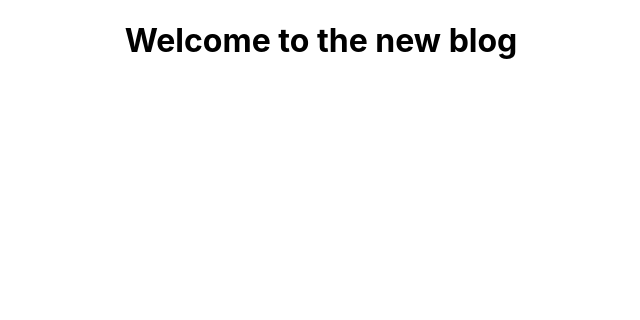
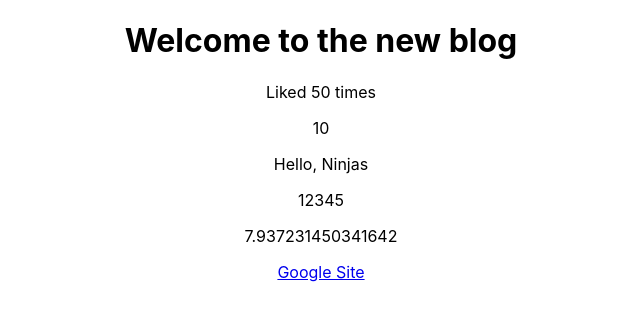
Before and after one commit to andydangit/Ninja-Modern-React, a React (Create React App) app: page / in a window 1280 px wide. Shown: the top 320 px of the page, without its empty margins (319-959 px from the left). Built offline with nearby package versions, Linux system fonts and the light colour scheme.

Commit message:
Add multiple variable

```diff
--- a/src/App.js
+++ b/src/App.js
@@ -3,11 +3,22 @@
 function App() {
 
 const title = "Welcome to the new blog";
+const likes = 50;
+const link = "http://www.google.com"
 
   return (
     <div className="App">
       <div className="content">
         <h1> { title } </h1>
+        <p> Liked { likes } times </p>
+
+      <p> { 10 } </p>
+      <p> { "Hello, Ninjas"  } </p>
+      <p> { [1,2,3,4,5] } </p>
+      <p> { Math.random() * 10 }  </p>
+
+      <a href= { link }> Google Site</a>
+
       </div>
     </div>
   );
```
